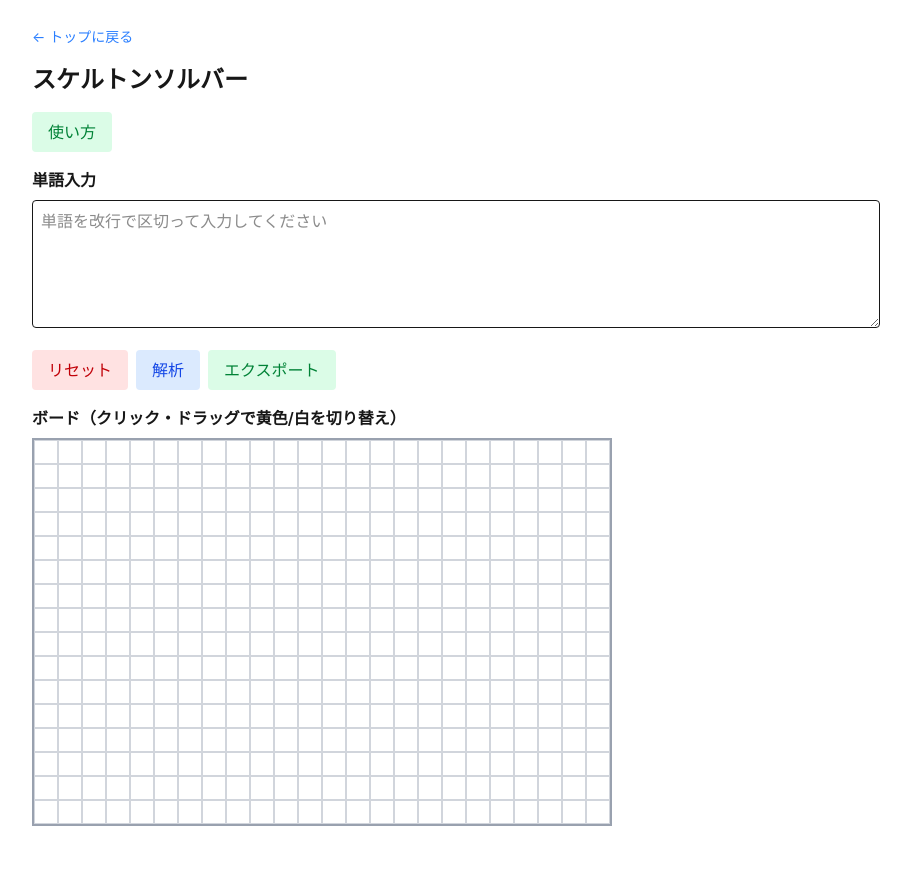
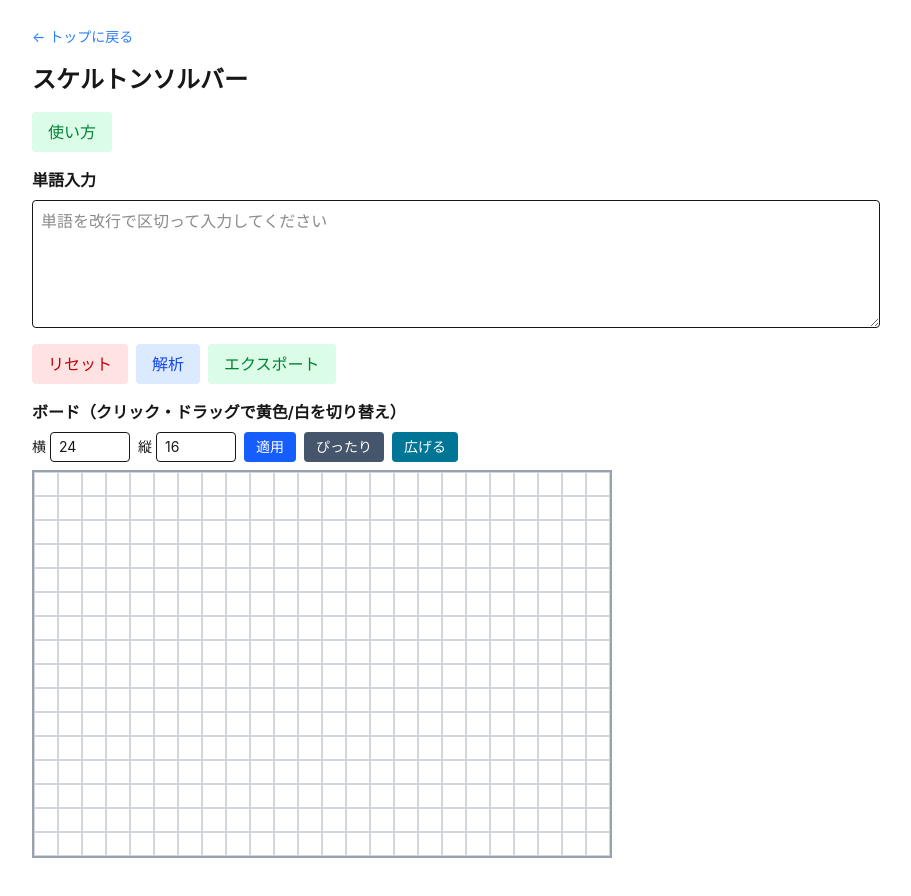
Before and after one commit to izmktr/riddletools, a Next.js app: page /skeleton in a window 1280 px wide. Shown: the top 896 px of the page, without its empty margins (184-1095 px from the left). Before the commit the page ends 870 px from the top, so only its background shows below. Built offline with nearby package versions, Linux system fonts and the light colour scheme.

Commit message:
feat: ボードサイズの動的変更機能を追加し、ボードのリサイズをサポート

```diff
--- a/src/app/skeleton/page.tsx
+++ b/src/app/skeleton/page.tsx
@@ -28,22 +28,36 @@ interface Intersection{
 interface ExportData {
   words: string;
   board: CellState[][];
+  boardWidth?: number;
+  boardHeight?: number;
 }
 
 interface CompressedData {
   words: string;
   board: {x: number, y: number, w: number, h: number, v: string};
+  boardWidth?: number;
+  boardHeight?: number;
 }
 
 const BOARD_WIDTH = 24;
 const BOARD_HEIGHT = 16;
 
+const createEmptyBoard = (width: number, height: number): CellState[][] =>
+  Array.from({ length: height }, () => Array.from({ length: width }, () => "white" as CellState));
+
+const normalizeBoard = (board: CellState[][], width: number, height: number): CellState[][] =>
+  Array.from({ length: height }, (_, row) =>
+    Array.from({ length: width }, (_, col) => board[row]?.[col] ?? "white")
+  );
+
 export default function SkeletonPage() {
   const [showManual, setShowManual] = useState(false);
   const [words, setWords] = useState("");
-  const [board, setBoard] = useState<CellState[][]>(
-    Array(BOARD_HEIGHT).fill(null).map(() => Array(BOARD_WIDTH).fill("white"))
-  );
+  const [boardWidth, setBoardWidth] = useState(BOARD_WIDTH);
+  const [boardHeight, setBoardHeight] = useState(BOARD_HEIGHT);
+  const [boardWidthDraft, setBoardWidthDraft] = useState(BOARD_WIDTH);
+  const [boardHeightDraft, setBoardHeightDraft] = useState(BOARD_HEIGHT);
+  const [board, setBoard] = useState<CellState[][]>(() => createEmptyBoard(BOARD_WIDTH, BOARD_HEIGHT));
   const [isDragging, setIsDragging] = useState(false);
   const [dragMode, setDragMode] = useState<CellState>("white");
   const [unusedWords, setUnusedWords] = useState<string[]>([]);
@@ -57,6 +71,22 @@ export default function SkeletonPage() {
     boardByLength: Map<number, number>;
   } | null>(null);
   const boardRef = useRef<HTMLDivElement>(null);
+
+  const resizeBoard = useCallback((nextWidth: number, nextHeight: number) => {
+    setBoard((currentBoard) => {
+      const resizedBoard = createEmptyBoard(nextWidth, nextHeight);
+      for (let row = 0; row < Math.min(currentBoard.length, nextHeight); row++) {
+        for (let col = 0; col < Math.min(currentBoard[row].length, nextWidth); col++) {
+          resizedBoard[row][col] = currentBoard[row][col];
+        }
+      }
+      return resizedBoard;
+    });
+    setBoardWidth(nextWidth);
+    setBoardHeight(nextHeight);
+    setBoardWidthDraft(nextWidth);
+    setBoardHeightDraft(nextHeight);
+  }, []);
 
   // データ解凍関数
   const decompressData = useCallback((compressed: string): ExportData | CompressedData | null => {
@@ -98,11 +128,6 @@ export default function SkeletonPage() {
       const restored = pako.inflate(bytes, { to: 'string' });
       const data = JSON.parse(restored);
 
-      // 新しい圧縮形式のボードデータを復元
-      if (data.board && typeof data.board === 'object' && 'x' in data.board) {
-        data.board = restoreBoard(data.board);
-      }
-
       return data;
     } catch (pakoError) {
       // pakoが失敗した場合
@@ -124,8 +149,18 @@ export default function SkeletonPage() {
           if (data.words) {
             setWords(data.words);
           }
-          if (data.board && Array.isArray(data.board) && data.board.length === BOARD_HEIGHT) {
-            setBoard(data.board);
+          if (data.board) {
+            const restoredWidth = data.boardWidth ?? BOARD_WIDTH;
+            const restoredHeight = data.boardHeight ?? BOARD_HEIGHT;
+            const restoredBoard = Array.isArray(data.board)
+              ? data.board
+              : restoreBoard(data.board, restoredWidth, restoredHeight);
+
+            setBoardWidth(restoredWidth);
+            setBoardHeight(restoredHeight);
+            setBoardWidthDraft(restoredWidth);
+            setBoardHeightDraft(restoredHeight);
+            setBoard(normalizeBoard(restoredBoard, restoredWidth, restoredHeight));
           }
         }
       } catch (e) {
@@ -165,11 +200,11 @@ export default function SkeletonPage() {
   // ボードを効率的に圧縮、復元する関数
   const compressBoard = (board: CellState[][]): {x: number, y: number, w: number, h: number, v: string} => {
     // 黄色のマスの範囲を特定
-    let minX = BOARD_WIDTH, maxX = -1;
-    let minY = BOARD_HEIGHT, maxY = -1;
+    let minX = boardWidth, maxX = -1;
+    let minY = boardHeight, maxY = -1;
 
-    for (let row = 0; row < BOARD_HEIGHT; row++) {
-      for (let col = 0; col < BOARD_WIDTH; col++) {
+    for (let row = 0; row < boardHeight; row++) {
+      for (let col = 0; col < boardWidth; col++) {
         if (board[row][col] === "yellow") {
           minX = Math.min(minX, col);
           maxX = Math.max(maxX, col);
@@ -204,9 +239,13 @@ export default function SkeletonPage() {
     };
   };
 
-  const restoreBoard = (compressed: {x: number, y: number, w: number, h: number, v: string}): CellState[][] => {
+  const restoreBoard = (
+    compressed: {x: number, y: number, w: number, h: number, v: string},
+    width: number,
+    height: number
+  ): CellState[][] => {
     // 初期化（全て白）
-    const board: CellState[][] = Array(BOARD_HEIGHT).fill(null).map(() => Array(BOARD_WIDTH).fill("white"));
+    const board: CellState[][] = createEmptyBoard(width, height);
 
     // データがない場合は白いボードを返す
     if (compressed.w === 0 || compressed.h === 0 || !compressed.v) {
@@ -222,7 +261,7 @@ export default function SkeletonPage() {
           const boardCol = compressed.x + col;
 
           // ボード範囲内かチェック
-          if (boardRow >= 0 && boardRow < BOARD_HEIGHT && boardCol >= 0 && boardCol < BOARD_WIDTH) {
+          if (boardRow >= 0 && boardRow < height && boardCol >= 0 && boardCol < width) {
             board[boardRow][boardCol] = compressed.v[index] === "1" ? "yellow" : "white";
           }
           index++;
@@ -237,7 +276,9 @@ export default function SkeletonPage() {
   const handleExport = () => {
     const data = {
       words: words,
-      board: board
+      board: board,
+      boardWidth: boardWidth,
+      boardHeight: boardHeight
     };
 
     const compressed = compressData(data);
@@ -262,7 +303,9 @@ export default function SkeletonPage() {
   const handleSample = () => {
     setWords("かんでんち\nでんわせん\nわしんとん\nかしわ\nわだい");
     // サンプル用のボード設定（十字の形）
-    const newBoard = Array(BOARD_HEIGHT).fill(null).map(() => Array(BOARD_WIDTH).fill("white"));
+    const newBoard = createEmptyBoard(boardWidth, boardHeight);
+    const targetRowOffset = Math.max(0, Math.floor((boardHeight - 5) / 2));
+    const targetColOffset = Math.max(0, Math.floor((boardWidth - 5) / 2));
     const sampleBoard = [
       [1, 1, 1, 1, 1],
       [0, 0, 1, 0, 0],
@@ -273,7 +316,11 @@ export default function SkeletonPage() {
     for (let col = 0; col < 5; col++) {
       for (let row = 0; row < 5; row++) {
         if (sampleBoard[row][col] === 1) {
-          newBoard[row + 5][col + 9] = "yellow";
+          const targetRow = row + targetRowOffset;
+          const targetCol = col + targetColOffset;
+          if (targetRow < boardHeight && targetCol < boardWidth) {
+            newBoard[targetRow][targetCol] = "yellow";
+          }
         }
       }
     }
@@ -288,10 +335,125 @@ export default function SkeletonPage() {
   // リセット
   const handleReset = () => {
     setWords("");
-    setBoard(Array(BOARD_HEIGHT).fill(null).map(() => Array(BOARD_WIDTH).fill("white")));
+    setBoard(createEmptyBoard(boardWidth, boardHeight));
     setUnusedWords([]);
     setSolvedGrid(null);
     setWordStats(null);
+  };
+
+  const handleApplyBoardSize = () => {
+    const safeWidth = Number.isFinite(boardWidthDraft) ? boardWidthDraft : BOARD_WIDTH;
+    const safeHeight = Number.isFinite(boardHeightDraft) ? boardHeightDraft : BOARD_HEIGHT;
+    const nextWidth = Math.max(2, Math.min(60, Math.floor(safeWidth)));
+    const nextHeight = Math.max(2, Math.min(60, Math.floor(safeHeight)));
+    resizeBoard(nextWidth, nextHeight);
+    setUnusedWords([]);
+    setSolvedGrid(null);
+    setWordStats(null);
+  };
+
+  const clearAnalysisResult = () => {
+    setUnusedWords([]);
+    setSolvedGrid(null);
+    setWordStats(null);
+  };
+
+  const getBoardGaps = (targetBoard: CellState[][]) => {
+    const height = targetBoard.length;
+    const width = targetBoard[0]?.length ?? 0;
+
+    let hasYellow = false;
+    for (let row = 0; row < height; row++) {
+      for (let col = 0; col < width; col++) {
+        if (targetBoard[row][col] === "yellow") {
+          hasYellow = true;
+          break;
+        }
+      }
+      if (hasYellow) break;
+    }
+
+    let top = 0;
+    while (top < height && targetBoard[top].every((cell) => cell === "white")) {
+      top++;
+    }
+
+    let bottom = 0;
+    while (bottom < height && targetBoard[height - 1 - bottom].every((cell) => cell === "white")) {
+      bottom++;
+    }
+
+    let left = 0;
+    while (left < width && targetBoard.every((row) => row[left] === "white")) {
+      left++;
+    }
+
+    let right = 0;
+    while (right < width && targetBoard.every((row) => row[width - 1 - right] === "white")) {
+      right++;
+    }
+
+    return { top, bottom, left, right, hasYellow };
+  };
+
+  const applyBoardAndSize = (nextBoard: CellState[][]) => {
+    const nextHeight = nextBoard.length;
+    const nextWidth = nextBoard[0]?.length ?? 0;
+    if (nextWidth === 0 || nextHeight === 0) {
+      return;
+    }
+    setBoard(nextBoard);
+    setBoardWidth(nextWidth);
+    setBoardHeight(nextHeight);
+    setBoardWidthDraft(nextWidth);
+    setBoardHeightDraft(nextHeight);
+    clearAnalysisResult();
+  };
+
+  const handleFitBoard = () => {
+    const gaps = getBoardGaps(board);
+    if (!gaps.hasYellow) {
+      return;
+    }
+
+    const nextWidth = boardWidth - gaps.left - gaps.right;
+    const nextHeight = boardHeight - gaps.top - gaps.bottom;
+    const nextBoard = createEmptyBoard(nextWidth, nextHeight);
+
+    for (let row = 0; row < nextHeight; row++) {
+      for (let col = 0; col < nextWidth; col++) {
+        nextBoard[row][col] = board[row + gaps.top][col + gaps.left];
+      }
+    }
+
+    applyBoardAndSize(nextBoard);
+  };
+
+  const handleExpandBoard = () => {
+    const gaps = getBoardGaps(board);
+    if (!gaps.hasYellow) {
+      return;
+    }
+
+    const minGap = Math.min(gaps.top, gaps.bottom, gaps.left, gaps.right);
+    const addTop = gaps.top === minGap ? 1 : 0;
+    const addBottom = gaps.bottom === minGap ? 1 : 0;
+    const addLeft = gaps.left === minGap ? 1 : 0;
+    const addRight = gaps.right === minGap ? 1 : 0;
+
+    const nextWidth = boardWidth + addLeft + addRight;
+    const nextHeight = boardHeight + addTop + addBottom;
+    const nextBoard = createEmptyBoard(nextWidth, nextHeight);
+
+    for (let row = 0; row < boardHeight; row++) {
+      for (let col = 0; col < boardWidth; col++) {
+        if (board[row][col] === "yellow") {
+          nextBoard[row + addTop][col + addLeft] = "yellow";
+        }
+      }
+    }
+
+    applyBoardAndSize(nextBoard);
   };
 
   // マスのクリック
@@ -328,10 +490,10 @@ export default function SkeletonPage() {
     const words: Slot[] = [];
 
     // 横方向をチェック
-    for (let row = 0; row < BOARD_HEIGHT; row++) {
+    for (let row = 0; row < boardHeight; row++) {
       let start = -1;
-      for (let col = 0; col <= BOARD_WIDTH; col++) {
-        if (col < BOARD_WIDTH && board[row][col] === "yellow") {
+      for (let col = 0; col <= boardWidth; col++) {
+        if (col < boardWidth && board[row][col] === "yellow") {
           if (start === -1) start = col;
         } else {
           if (start !== -1 && col - start >= 2) {
@@ -353,10 +515,10 @@ export default function SkeletonPage() {
     }
 
     // 縦方向をチェック
-    for (let col = 0; col < BOARD_WIDTH; col++) {
+    for (let col = 0; col < boardWidth; col++) {
       let start = -1;
-      for (let row = 0; row <= BOARD_HEIGHT; row++) {
-        if (row < BOARD_HEIGHT && board[row][col] === "yellow") {
+      for (let row = 0; row <= boardHeight; row++) {
+        if (row < boardHeight && board[row][col] === "yellow") {
           if (start === -1) start = row;
         } else {
           if (start !== -1 && row - start >= 2) {
@@ -509,7 +671,7 @@ export default function SkeletonPage() {
 
   // 部分的な解析（制約を緩和）
   const solvePartial = (wordList: string[], slots: Slot[]): { grid: string[][], usedWords: Set<string> } | null => {
-    const grid: string[][] = Array(BOARD_HEIGHT).fill(null).map(() => Array(BOARD_WIDTH).fill(""));
+    const grid: string[][] = Array.from({ length: boardHeight }, () => Array.from({ length: boardWidth }, () => ""));
     const usedWords = new Set<string>();
 
     // 交差点を事前計算
@@ -624,7 +786,7 @@ export default function SkeletonPage() {
   // 各スロットに確定した文字を探して入れていく
   const solveConstraints = (lengthMap: Map<number, string[]>, slots: Slot[], intersections: Intersection[]):
    { grid: string[][], usedWords: Set<string> } | null => {
-    const grid: string[][] = Array(BOARD_HEIGHT).fill(null).map(() => Array(BOARD_WIDTH).fill(""));
+    const grid: string[][] = Array.from({ length: boardHeight }, () => Array.from({ length: boardWidth }, () => ""));
 
     // 各スロットに候補を設定
     for (const slot of slots) {
@@ -790,12 +952,14 @@ export default function SkeletonPage() {
 
       <div className="mb-4">
         <h3 className="font-semibold mb-2">単語入力</h3>
-        <textarea
-          className="w-full h-32 p-2 border rounded"
-          value={words}
-          onChange={e => setWords(e.target.value)}
-          placeholder="単語を改行で区切って入力してください"
-        />
+        <div className="flex flex-wrap items-start gap-3">
+          <textarea
+            className="h-32 min-w-[320px] flex-1 p-2 border rounded"
+            value={words}
+            onChange={e => setWords(e.target.value)}
+            placeholder="単語を改行で区切って入力してください"
+          />
+        </div>
       </div>
 
       <div className="mb-4 flex gap-2">
@@ -815,6 +979,48 @@ export default function SkeletonPage() {
 
       <div className="mb-4">
         <h3 className="font-semibold mb-2">ボード（クリック・ドラッグで黄色/白を切り替え）</h3>
+        <div className="mb-2 flex flex-wrap items-center gap-2 text-sm">
+          <label className="flex items-center gap-1">
+            <span className="font-medium">横</span>
+            <input
+              type="number"
+              min={10}
+              max={60}
+              value={boardWidthDraft}
+              onChange={(e) => setBoardWidthDraft(Number(e.target.value))}
+              className="w-20 rounded border px-2 py-1"
+            />
+          </label>
+          <label className="flex items-center gap-1">
+            <span className="font-medium">縦</span>
+            <input
+              type="number"
+              min={10}
+              max={60}
+              value={boardHeightDraft}
+              onChange={(e) => setBoardHeightDraft(Number(e.target.value))}
+              className="w-20 rounded border px-2 py-1"
+            />
+          </label>
+          <button
+            className="h-[30px] rounded bg-blue-600 px-3 text-white hover:bg-blue-700"
+            onClick={handleApplyBoardSize}
+          >
+            適用
+          </button>
+          <button
+            className="h-[30px] rounded bg-slate-600 px-3 text-white hover:bg-slate-700"
+            onClick={handleFitBoard}
+          >
+            ぴったり
+          </button>
+          <button
+            className="h-[30px] rounded bg-cyan-700 px-3 text-white hover:bg-cyan-800"
+            onClick={handleExpandBoard}
+          >
+            広げる
+          </button>
+        </div>
         <div
           ref={boardRef}
           className="inline-block border-2 border-gray-400 select-none"
```
